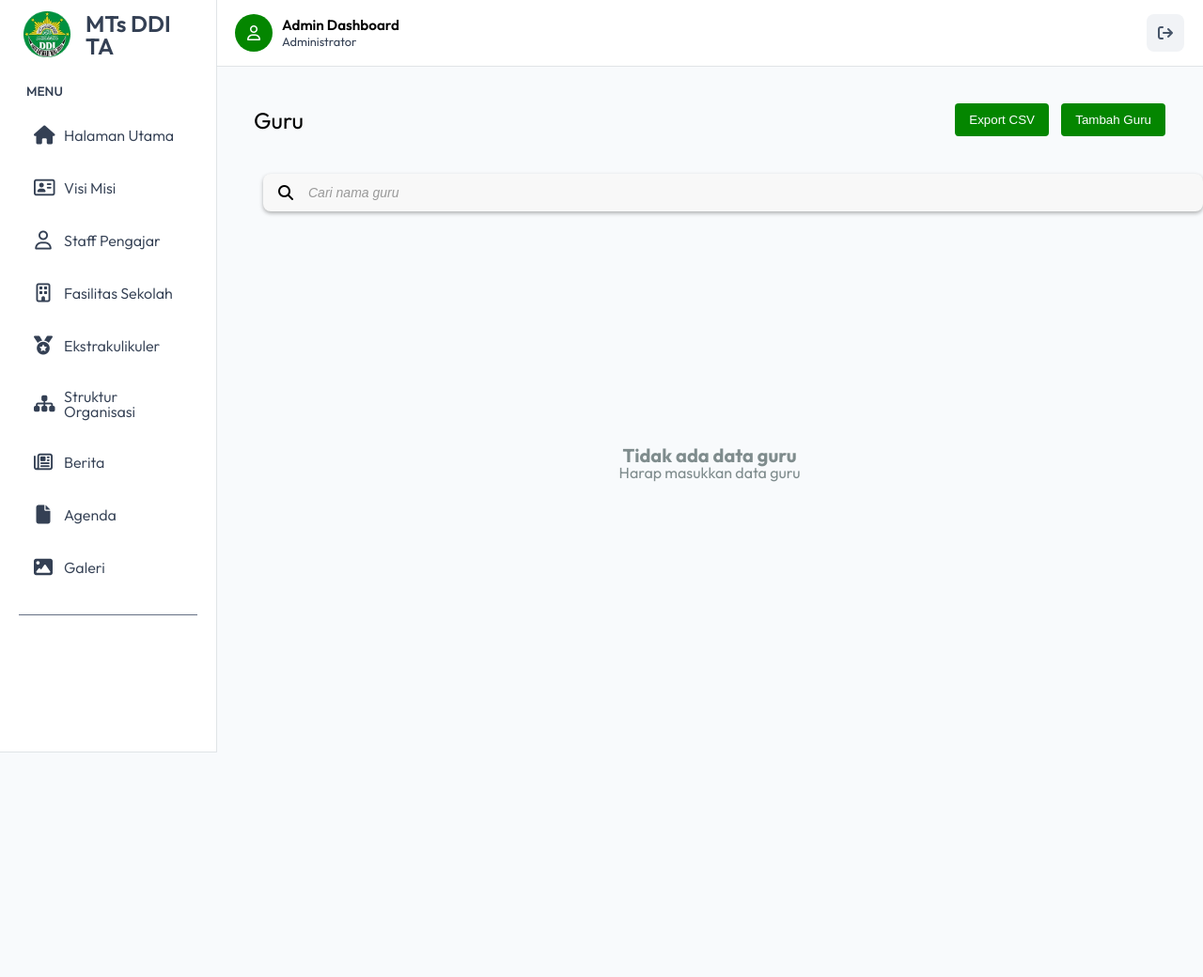
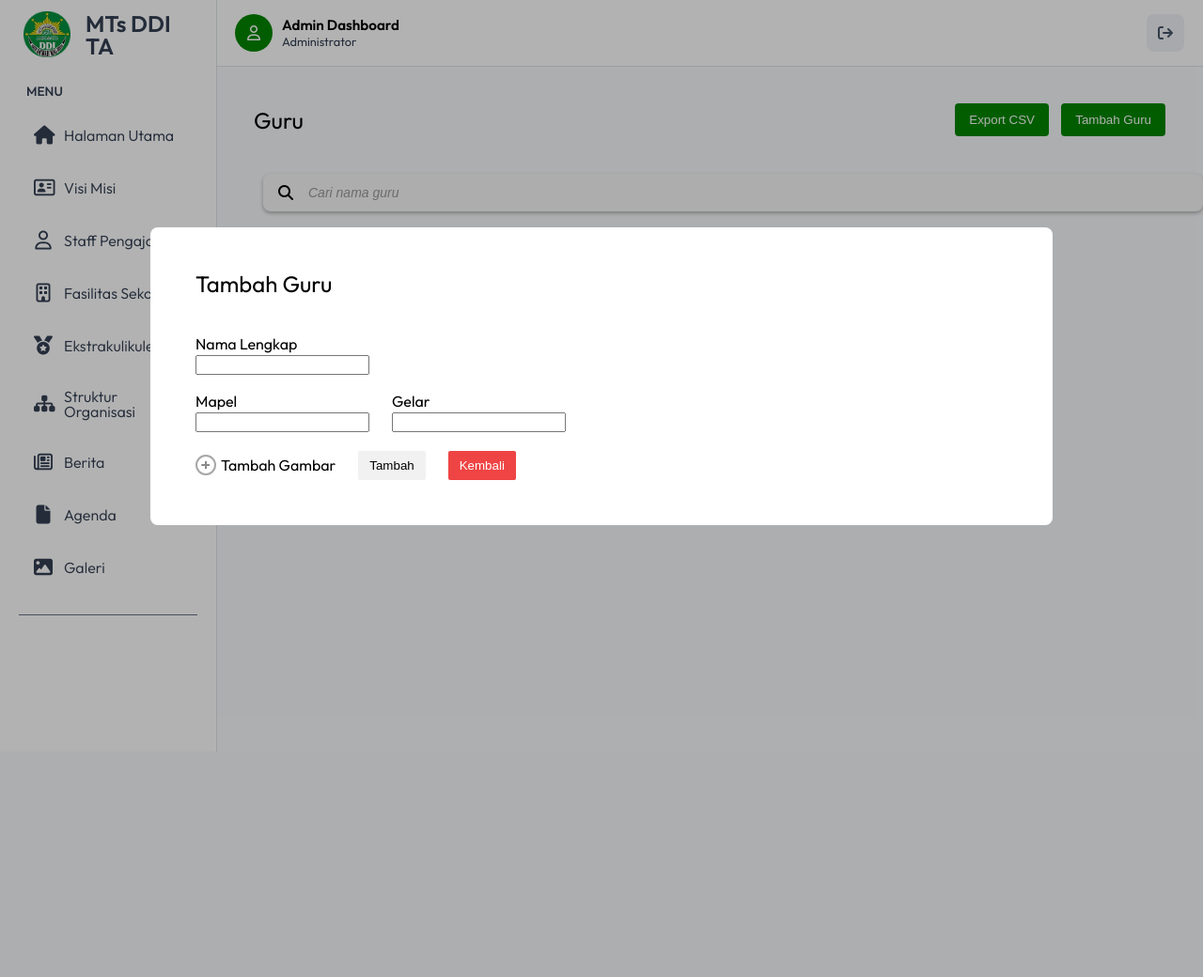
Before and after one commit to MTHermawan/mts-ddi-ta-webprofile, a PHP site: page /admin/manajemen-guru.html in a window 1280 px wide. Shown: the top 1040 px of the page at 94% size. After the commit the page ends 800 px from the top, so only its background shows below. Run offline with PHP 8.4, Linux system fonts and the light colour scheme; some web fonts are replaced.

Commit message:
Popup Setengah Jadi Part 2

````diff
--- a/admin/manajemen-guru.html
+++ b/admin/manajemen-guru.html
@@ -111,12 +111,11 @@
     </header>
 
 
-
     <div class="top-bar">
       <h1>Guru</h1>
       <div class="actions">
         <button class="export">Export CSV</button>
-          <button class="add">Tambah Guru</button>
+        <button class="add" id="btn_tambah_guru">Tambah Guru</button>
       </div>
     </div>
 
@@ -129,9 +128,41 @@
       <p class="empty-message">Tidak ada data guru</p>
       <p class="instruction">Harap masukkan data guru</p>
     </section>
+
+    <section class="popup">
+      <form class="popup-content">
+        <h1>Tambah Guru</h1>
+        <div class="popup-input-group">
+          <div class="popup-input">
+            <label for="nama">Nama Lengkap</label>
+            <input type="text" name="nama" id="nama">
           </div>
-
+        </div>
+        <div class="popup-input-group">
+          <div class="popup-input">
+            <label for="mapel">Mapel</label>
+            <input type="text" name="mapel" id="gelar">
+          </div>
+          <div class="popup-input">
+            <label for="gelar">Gelar</label>
+            <input type="text" name="gelar" id="gelar">
+          </div>
+        </div>
+        <div class="popup-input-group">
+          <div class="popup-input-gambar">
+            <label for="foto_guru">
+              <img src="../assets/icon-tambah-gambar.svg" alt="">Tambah Gambar
+            </label>
+            <input type="file" name="foto_guru" id="foto_guru">
+          </div>
+          <button type="submit" class="popup-button-tambah">Tambah</button>
+          <button type="button" class="popup-button-kembali">Kembali</button>
+        </div>
+      </form>
+    </section>
+  </div>
 
   <script src="../script/dashboard-admin.js"></script>
 </body>
+
 </html>
--- a/script/dashboard-admin.js
+++ b/script/dashboard-admin.js
@@ -11,3 +11,44 @@
 //     this.classList.add("active");
 //   });
 // });
+
+const btnAddGuru = document.getElementById("btn_tambah_guru");
+const main = document.querySelector(".main");
+
+btnAddGuru.addEventListener("click", () => {
+    alert(main);
+    document.append(```
+        <section class="popup">
+      <form class="popup-content">
+        <h1>Tambah Guru</h1>
+        <div class="popup-input-group">
+          <div class="popup-input">
+            <label for="nama">Nama Lengkap</label>
+            <input type="text" name="nama" id="nama">
+          </div>
+        </div>
+        <div class="popup-input-group">
+          <div class="popup-input">
+            <label for="mapel">Mapel</label>
+            <input type="text" name="mapel" id="gelar">
+          </div>
+          <div class="popup-input">
+            <label for="gelar">Gelar</label>
+            <input type="text" name="gelar" id="gelar">
+          </div>
+        </div>
+        <div class="popup-input-group">
+          <div class="popup-input-gambar">
+            <label for="foto_guru">
+              <img src="../assets/icon-tambah-gambar.svg" alt="">Tambah Gambar
+            </label>
+            <input type="file" name="foto_guru" id="foto_guru">
+          </div>
+          <button type="submit" class="popup-button-tambah">Tambah</button>
+          <button type="button" class="popup-button-kembali">Kembali</button>
+        </div>
+      </form>
+    </section>
+  </div>
+        ```);
+});
--- a/style/manajemen-guru.css
+++ b/style/manajemen-guru.css
@@ -1,15 +1,15 @@
 @import url("https://fonts.googleapis.com/css2?family=Poppins:ital,wght@0,100;0,200;0,300;0,400;0,500;0,600;0,700;0,800;0,900;1,100;1,200;1,300;1,400;1,500;1,600;1,700;1,800;1,900&display=swap");
 
-@import url('https://fonts.googleapis.com/css2?family=Outfit:wght@100..900&display=swap');
+@import url("https://fonts.googleapis.com/css2?family=Outfit:wght@100..900&display=swap");
 
-@import url('https://fonts.googleapis.com/css2?family=Signika+Negative:wght@300..700&display=swap');
-
+@import url("https://fonts.googleapis.com/css2?family=Signika+Negative:wght@300..700&display=swap");
 
 .main-content {
   font-family: "Signika Negative", sans-serif;
   flex: 1;
   padding: 30px;
   margin-top: 40px;
+  box-sizing: border-box;
 }
 
 .top-bar {
@@ -27,7 +27,7 @@
   margin-left: 10px;
   padding: 10px 15px;
   border: none;
-  background-color:  #048600;
+  background-color: #048600;
   color: white;
   cursor: pointer;
   border-radius: 4px;
@@ -57,7 +57,7 @@
   border-radius: 8px;
   padding: 8px 16px;
   width: 1000px;
-  box-shadow: 0 2px 4px rgba(0,0,0,0.3);
+  box-shadow: 0 2px 4px rgba(0, 0, 0, 0.3);
 }
 
 .search-icon {
@@ -81,3 +81,73 @@
   color: #999;
   font-style: italic;
 }
+
+.popup {
+  display: flex;
+  position: fixed;
+  width: 100%;
+  height: 100%;
+  inset: 0;
+  justify-content: center;
+  align-items: center;
+  background-color: rgba(0,0,0,0.3);
+  z-index: 1000;
+}
+
+.popup-content {
+  display: flex;
+  width: 960px;
+  box-sizing: border-box;
+  padding: 48px;
+  background-color: #fff;
+  border-radius: 8px;
+  flex-direction: column;
+  gap: 20px;
+}
+
+.popup-content h1 {
+  font-size: 24px;
+  margin-bottom: 24px;
+}
+
+.popup-input-group {
+  display: flex;
+  gap: 24px;
+  align-items: center;
+}
+
+.popup-input, .popup-input-gambar {
+  display: flex;
+  flex-direction: column;
+  gap: 4px;
+}
+
+.popup-input-gambar label {
+  display: flex;
+  flex-direction: row;
+  align-items: center;
+  gap: 5px;
+}
+
+.popup-input-gambar input[type="file"] {
+  display: none;
+}
+
+.popup-input-gambar label:hover {
+  cursor: pointer;
+}
+
+.popup-button-tambah {
+  background-color: rgb(241, 241, 241);
+  border: none;
+  border-radius: 2px;
+  padding: 8px 12px;
+}
+
+.popup-button-kembali {
+  background-color: rgb(239, 68, 68);
+  border: none;
+  border-radius: 2px;
+  padding: 8px 12px;
+  color: white;
+}
````
Also changed, not shown: assets/icon-tambah-gambar.svg (added), script/script.js (line endings or trailing spaces). Lines whose indentation alone changed are shown as unchanged.
